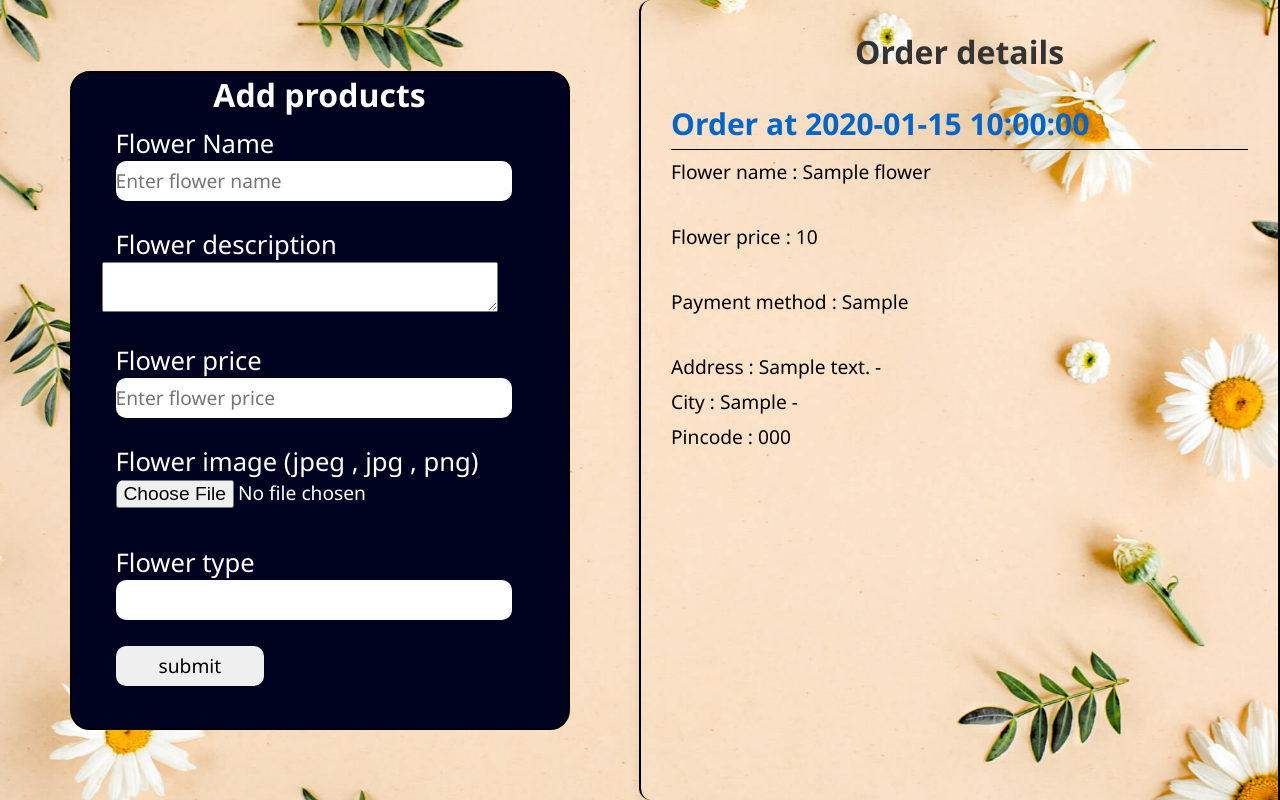
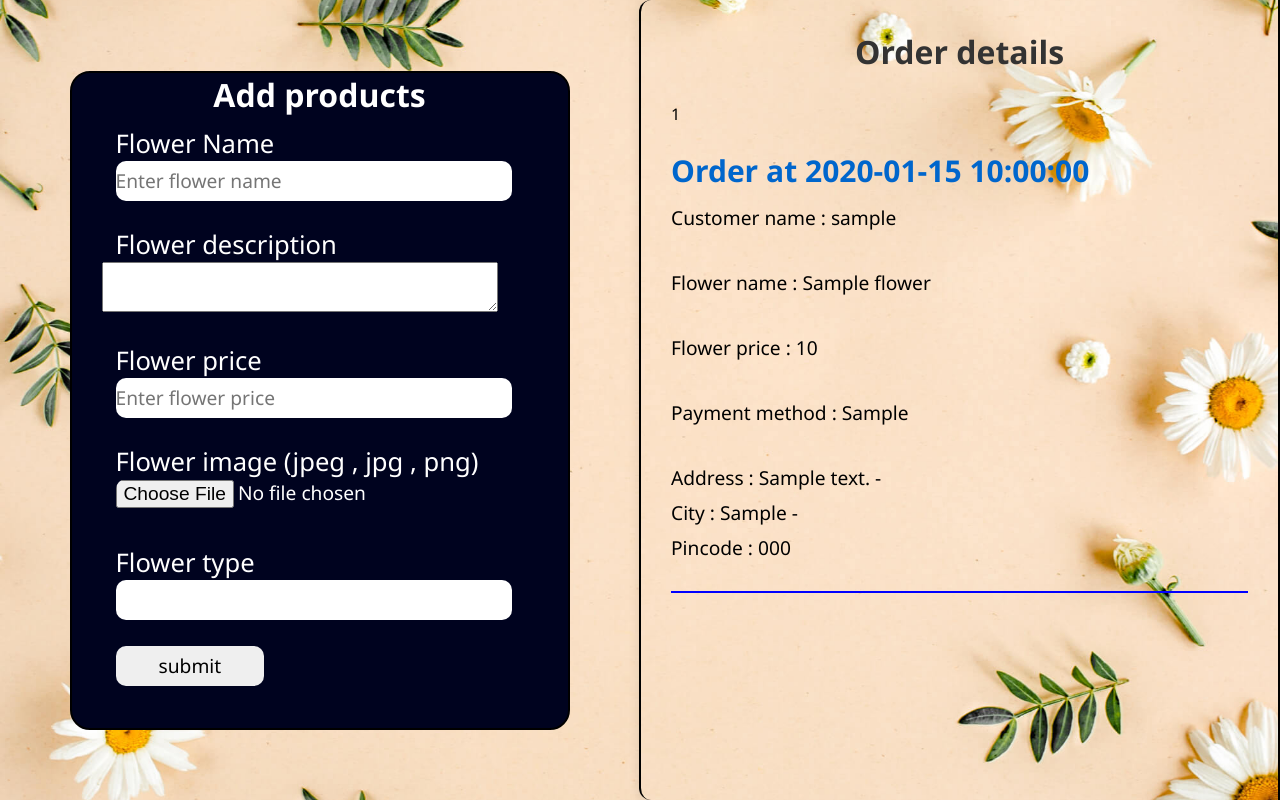
Before and after one commit to NagarajPattegr/flowerspot_backend, a PHP site: page /admin.php in a window 1280 px wide. Run offline with PHP 8.4, Linux system fonts and the light colour scheme; tables that the repository leaves empty or names only in its code hold one stand-in row (values such as "Sample post").

Commit message:
Admin page style modiefied

```diff
--- a/admin.php
+++ b/admin.php
@@ -52,14 +52,19 @@
             $sql = "SELECT  users.user_name , flowers.flower_name , orders.price , orders.address ,orders.city , orders.pincode , orders.payment_method, orders.order_date FROM orders JOIN users ON  orders.user_id = users.id JOIN flowers ON orders.flower_id = flowers.flower_id";
             $res = mysqli_query($connection, $sql);
             if(mysqli_num_rows($res)>0){
+                $i=0;
                 while($row = mysqli_fetch_assoc($res)){
+                    echo "<div id='order_card'>";
+                    echo ++$i."<br>";
                     echo "<h2>Order at {$row['order_date']}</h2>";
+                    echo "<p>Customer name : {$row['user_name']}</p><br>";
                     echo "<p>Flower name : {$row['flower_name']}</p><br>";
                     echo "<p>Flower price : {$row['price']}</p><br>";
                     echo "<p>Payment method : {$row['payment_method']}</p><br>";
                     echo "<p>Address : {$row['address']} - </p>";
                     echo "<p>City : {$row['city']} - </p>";
                     echo "<p>Pincode : {$row['pincode']}</p><br> ";
+                    echo "</div>";
                 }
             }
             ?>
--- a/css/adminpage.css
+++ b/css/adminpage.css
@@ -73,7 +73,6 @@ body{
     margin-top: 25px;
     color: #0066cc;
     font-size: 30px;
-    border-bottom: 1px solid #000000;
     padding-bottom: 5px;
 }
 
@@ -83,3 +82,6 @@ body{
     color: #000000;
     font-size: 1.2rem;
 }
+#order_card{
+    border-bottom: 2px solid blue;
+}
```
